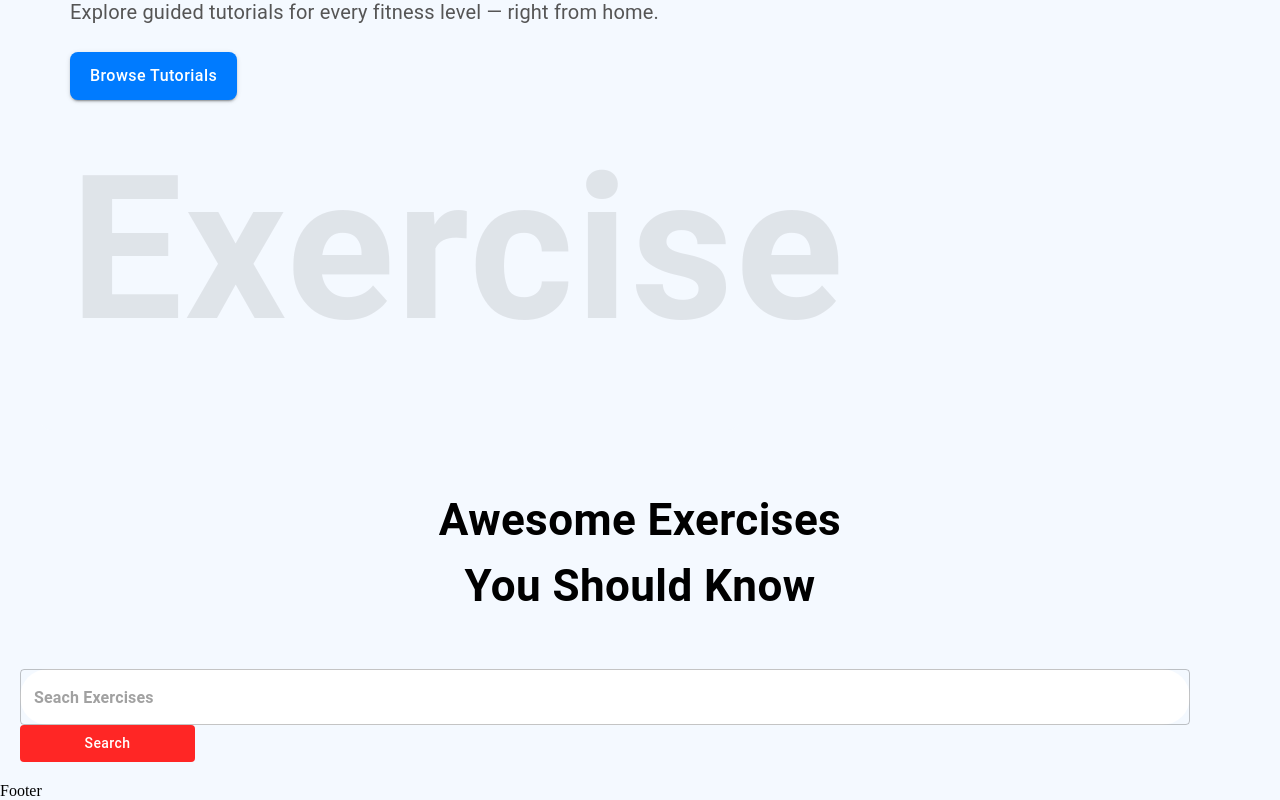
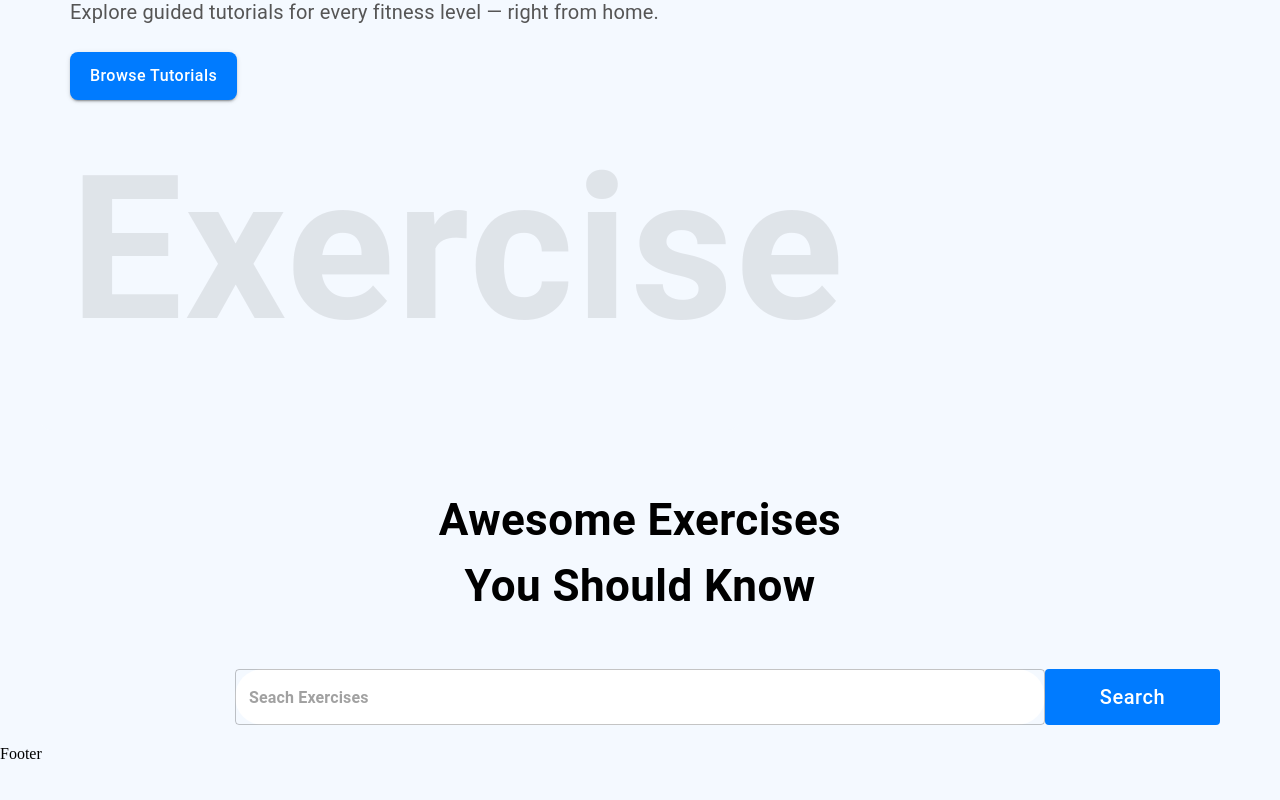
Before and after one commit to TathagatHarsh/exercise-tutorial, a React (Create React App) app: page / in a window 1280 px wide. Shown: the part 519-1319 px from the top of the page. After the commit the page ends 1282 px from the top, so only its background shows below. Built offline with nearby package versions, Linux system fonts and the light colour scheme.

Commit message:
Updated Search Exercises

```diff
--- a/src/components/SearchExercises.js
+++ b/src/components/SearchExercises.js
@@ -19,7 +19,7 @@ function SearchExercises() {
         <TextField
           sx={{
             input: { fontWeight: "700", border: "none", borderRadius: "4px" },
-            width: { lg: "1170px", xs: "350px" },
+            width: { lg: "810px", xs: "350px" },
             backgroundColor: "#fff",
             borderRadius: "40px",
           }}
@@ -32,10 +32,13 @@ function SearchExercises() {
         <Button
           className="search-btn"
           sx={{
-            bgcolor: "#FF2625",
+            bgcolor: "#007BFF",
             color: "#fff",
             textTransform: "none",
             width: { lg: "175px", xs: "80px" },
+            fontSize: { lg: "20px", xs: "14px" },
+            height: "56px",
+            position: "absolute",
           }}
         >
           Search
```
